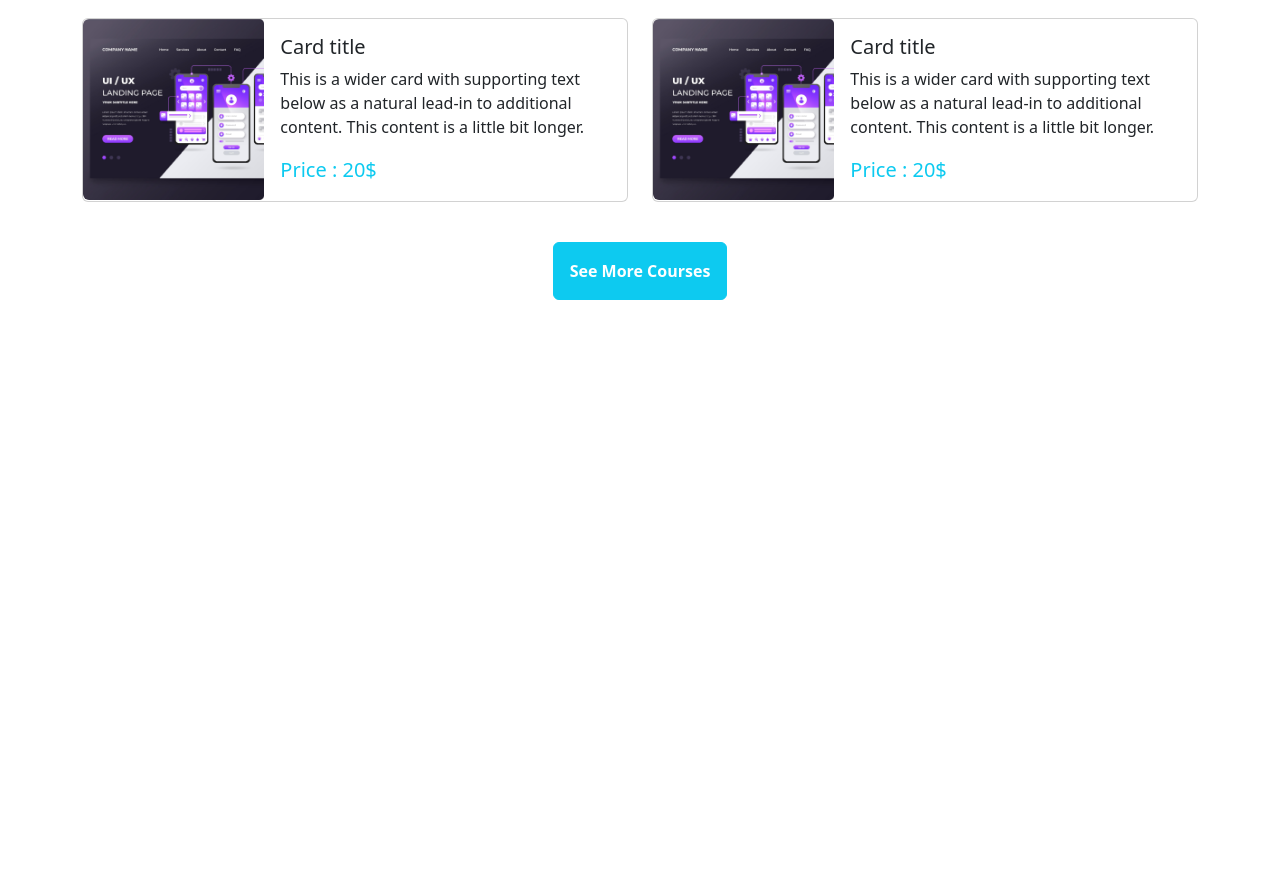
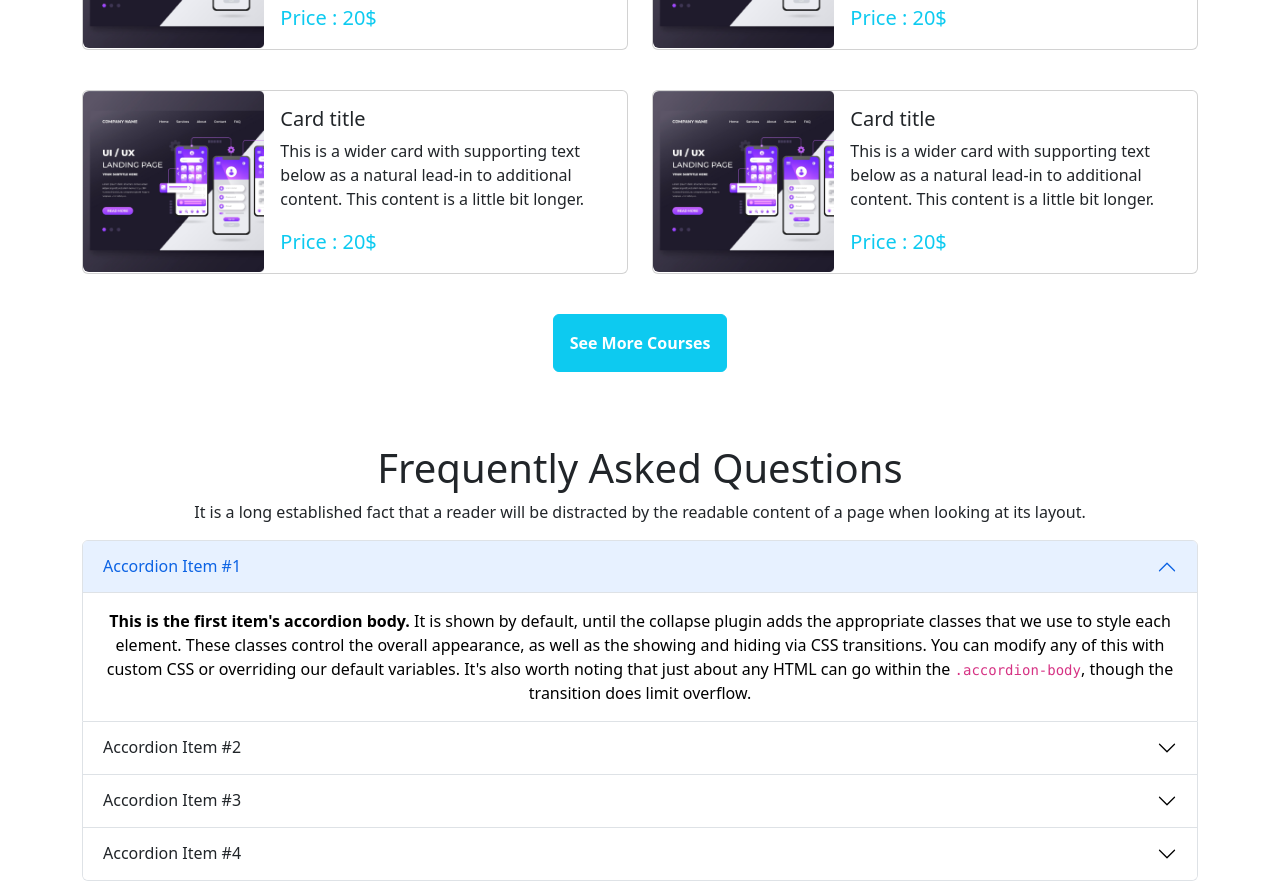
Before and after one commit to sauravBarua/edTech, a plain HTML site: page index.html in a window 1280 px wide. Shown: the part 1222-2103 px from the top of the page. Before the commit the page ends 1570 px from the top, so only its background shows below. Drawn offline with nearby package versions, Linux system fonts and the light colour scheme.

Commit message:
Add accordion

```diff
--- a/index.html
+++ b/index.html
@@ -118,7 +118,7 @@
       <!-- Main cards header end -->
       <!-- Main cards start -->
 
-      <div class="row row-cols-1 row-cols-md-2 g-4">
+      <div class="row row-cols-1 row-cols-md-2 g-4 mt-5">
         <div class="col">
           <div class="card mb-3">
             <div class="row g-0">
@@ -220,6 +220,67 @@
         </div>
 
       <!-- Main cards end -->
+      <!-- Accordion start -->
+      <div class=" col-md-12 text-center">
+         <div>
+          <div>
+            <h1>Frequently Asked Questions</h1>
+            <p>It is a long established fact that a reader will be distracted by the readable
+              content of a page when looking at its layout.</p>
+           </div>
+           <div class="accordion" id="accordionPanelsStayOpenExample">
+            <div class="accordion-item">
+              <h2 class="accordion-header" id="panelsStayOpen-headingOne">
+                <button class="accordion-button" type="button" data-bs-toggle="collapse" data-bs-target="#panelsStayOpen-collapseOne" aria-expanded="true" aria-controls="panelsStayOpen-collapseOne">
+                  Accordion Item #1
+                </button>
+              </h2>
+              <div id="panelsStayOpen-collapseOne" class="accordion-collapse collapse show" aria-labelledby="panelsStayOpen-headingOne">
+                <div class="accordion-body">
+                  <strong>This is the first item's accordion body.</strong> It is shown by default, until the collapse plugin adds the appropriate classes that we use to style each element. These classes control the overall appearance, as well as the showing and hiding via CSS transitions. You can modify any of this with custom CSS or overriding our default variables. It's also worth noting that just about any HTML can go within the <code>.accordion-body</code>, though the transition does limit overflow.
+                </div>
+              </div>
+            </div>
+            <div class="accordion-item">
+              <h2 class="accordion-header" id="panelsStayOpen-headingTwo">
+                <button class="accordion-button collapsed" type="button" data-bs-toggle="collapse" data-bs-target="#panelsStayOpen-collapseTwo" aria-expanded="false" aria-controls="panelsStayOpen-collapseTwo">
+                  Accordion Item #2
+                </button>
+              </h2>
+              <div id="panelsStayOpen-collapseTwo" class="accordion-collapse collapse" aria-labelledby="panelsStayOpen-headingTwo">
+                <div class="accordion-body">
+                  <strong>This is the second item's accordion body.</strong> It is hidden by default, until the collapse plugin adds the appropriate classes that we use to style each element. These classes control the overall appearance, as well as the showing and hiding via CSS transitions. You can modify any of this with custom CSS or overriding our default variables. It's also worth noting that just about any HTML can go within the <code>.accordion-body</code>, though the transition does limit overflow.
+                </div>
+              </div>
+            </div>
+            <div class="accordion-item">
+              <h2 class="accordion-header" id="panelsStayOpen-headingThree">
+                <button class="accordion-button collapsed" type="button" data-bs-toggle="collapse" data-bs-target="#panelsStayOpen-collapseThree" aria-expanded="false" aria-controls="panelsStayOpen-collapseThree">
+                  Accordion Item #3
+                </button>
+              </h2>
+              <div id="panelsStayOpen-collapseThree" class="accordion-collapse collapse" aria-labelledby="panelsStayOpen-headingThree">
+                <div class="accordion-body">
+                  <strong>This is the third item's accordion body.</strong> It is hidden by default, until the collapse plugin adds the appropriate classes that we use to style each element. These classes control the overall appearance, as well as the showing and hiding via CSS transitions. You can modify any of this with custom CSS or overriding our default variables. It's also worth noting that just about any HTML can go within the <code>.accordion-body</code>, though the transition does limit overflow.
+                </div>
+              </div>
+            </div>
+            <div class="accordion-item">
+              <h2 class="accordion-header" id="panelsStayOpen-headingFour">
+                <button class="accordion-button collapsed" type="button" data-bs-toggle="collapse" data-bs-target="#panelsStayOpen-collapseFour" aria-expanded="false" aria-controls="panelsStayOpen-collapseFour">
+                  Accordion Item #4
+                </button>
+              </h2>
+              <div id="panelsStayOpen-collapseFour" class="accordion-collapse collapse" aria-labelledby="panelsStayOpen-headingFour">
+                <div class="accordion-body">
+                  <strong>This is the third item's accordion body.</strong> It is hidden by default, until the collapse plugin adds the appropriate classes that we use to style each element. These classes control the overall appearance, as well as the showing and hiding via CSS transitions. You can modify any of this with custom CSS or overriding our default variables. It's also worth noting that just about any HTML can go within the <code>.accordion-body</code>, though the transition does limit overflow.
+                </div>
+              </div>
+            </div>
+          </div>
+         </div>
+      </div>
+      <!-- Accordion end-->
 
 
       </div>
```
